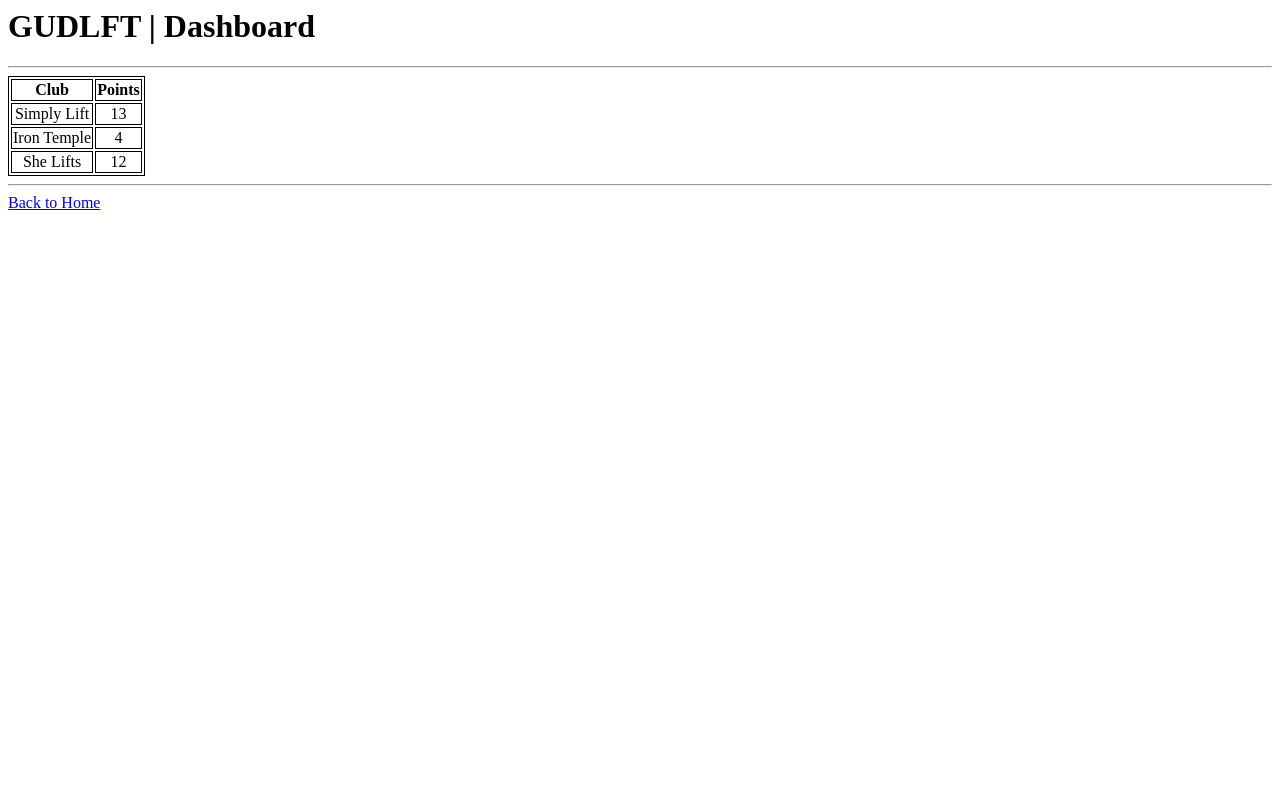
After one commit to Afudu/P11_OpenClassroom, a Flask app: page /dashBoard in a window 1280 px wide. The commit adds this page. Run offline with Flask 2, Linux system fonts and the light colour scheme.

Commit message:
dashboard feature added

```diff
--- a/Python_Testing/clubs.json
+++ b/Python_Testing/clubs.json
@@ -1,14 +1,16 @@
-{
-    "clubs": [
-        {
-            "name": "Simply Lift",
-            "email": "john@simplylift.co",
-            "points": "12"
-        },
-        {
-            "name": "Iron Temple",
-            "email": "admin@irontemple.com",
-            "points": "4"
-        }
-    ]
-}
+{"clubs":[
+    {
+        "name":"Simply Lift",
+        "email":"john@simplylift.co",
+        "points":"13"
+    },
+    {
+        "name":"Iron Temple",
+        "email": "admin@irontemple.com",
+        "points":"4"
+    },
+    {   "name":"She Lifts",
+        "email": "kate@shelifts.co.uk",
+        "points":"12"
+    }
+]}
--- a/Python_Testing/competitions.json
+++ b/Python_Testing/competitions.json
@@ -1,16 +1,14 @@
-{"clubs":[
-    {
-        "name":"Simply Lift",
-        "email":"john@simplylift.co",
-        "points":"13"
-    },
-    {
-        "name":"Iron Temple",
-        "email": "admin@irontemple.com",
-        "points":"4"
-    },
-    {   "name":"She Lifts",
-        "email": "kate@shelifts.co.uk",
-        "points":"12"
-    }
-]}
+{
+    "competitions": [
+        {
+            "name": "Spring Festival",
+            "date": "2020-03-27 10:00:00",
+            "numberOfPlaces": "25"
+        },
+        {
+            "name": "Fall Classic",
+            "date": "2020-10-22 13:30:00",
+            "numberOfPlaces": "13"
+        }
+    ]
+}
--- a/Python_Testing/server.py
+++ b/Python_Testing/server.py
@@ -109,7 +109,9 @@ def purchasePlaces():
     return render_template('welcome.html', club=club, competitions=competitions, date_now=date_now)
 
 
-# TODO: Add route for points display
+@app.route('/dashBoard')
+def dashBoard():
+    return render_template('dashboard.html', clubs=clubs)
 
 
 @app.route('/logout')
--- /dev/null
+++ b/Python_Testing/static/style.css
@@ -0,0 +1,15 @@
+table, th, td {
+    border: 1px solid black;
+  }
+
+td {
+    text-align: center;
+}
+
+/*
+table.border td {
+	border-style: solid;
+	border-color: #E4E3E0;
+	border-width: 1px;
+	text-align: middle;
+}*/
--- /dev/null
+++ b/Python_Testing/templates/dashboard.html
@@ -0,0 +1,26 @@
+<html lang="en">
+<head>
+    <meta charset="UTF-8">
+    <meta name="viewport" content="width=device-width, initial-scale=1.0">
+    <title>GUDLFT Dashboard</title>
+    <link rel= "stylesheet" type= "text/css" href= "{{ url_for('static',filename='style.css') }}">
+</head>
+<body>
+    <h1>GUDLFT | Dashboard</h1>
+    <hr>
+    <table class="border">
+        <tr>
+            <th>Club</th>
+            <th>Points</th>
+        </tr>
+        {% for club in clubs %}
+        <tr>
+            <td>{{ club['name'] }}</td>
+            <td>{{ club['points'] }}</td>
+        </tr>
+        {% endfor %}
+    </table>
+    <hr>
+    <a href="{{ url_for('index') }}">Back to Home</a>
+</body>
+</html>
--- a/Python_Testing/templates/index.html
+++ b/Python_Testing/templates/index.html
@@ -6,13 +6,13 @@
 </head>
 <body>
     <h1>Welcome to the GUDLFT Registration Portal!</h1>
-    Please enter your secretary email to continue:
+    Please enter your secretary email to continue: <br><br>
     <form action="showSummary" method="post">
         <label for="email">Email:</label>
         <input type="email" name="email" id="email" required/>
         <button type="submit">Enter</button>
     </form>
-
+<a href="{{ url_for('dashBoard') }}">Go to Dashboard</a>
     {% with messages = get_flashed_messages() %}
     {% if messages %}
         <ul>
```
